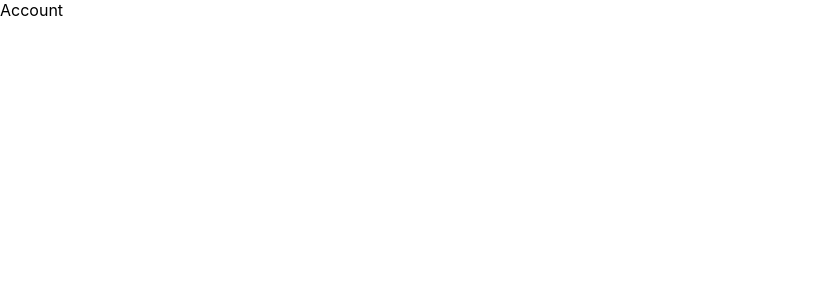
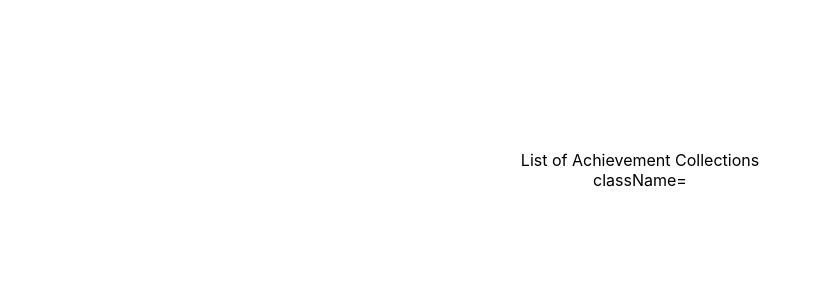
Before and after one commit to 4rcher0116/cooking-companion, a React (Create React App) app: page /userAccount in a window 1280 px wide. Shown: the top 300 px of the page, without its empty margins (0-822 px from the left). Built offline with nearby package versions, Linux system fonts and the light colour scheme.

Commit message:
Profile Icon with Achievement Page

```diff
--- a/src/views/Account.tsx
+++ b/src/views/Account.tsx
@@ -1,8 +1,17 @@
 import React from 'react'
+import styles from "./styles/_Account.module.css"
 
 const Account = () => {
   return (
-    <div>Account</div>
+    <div className={styles.accountContainer}>
+      <div className={styles.headerContent}>
+        <div className={styles.headerText}> List of Achievement Collections</div>
+      </div>
+
+      <div> className={styles.body}
+
+      </div>
+    </div>
   )
 }
 
--- a/src/views/Dashboard.tsx
+++ b/src/views/Dashboard.tsx
@@ -1,18 +1,24 @@
 import React from "react";
 import styles from "./styles/_Dashboard.module.css";
-import { Button, Modal } from "@mui/material";
+import { Button, Icon, IconButton, Modal } from "@mui/material";
 import LeaderboardScreen from "../components/DashboardModules/LeaderboardScreen";
 import RecipeDashboard from "../components/DashboardModules/RecipeDashboard";
+import PermIdentityIcon from '@mui/icons-material/PermIdentity';
+import { useNavigate } from "react-router-dom";
 
 const Dashboard = () => {
   const [open, setOpen] = React.useState(false);
   const handleOpen = () => setOpen(true);
   const handleClose = () => setOpen(false);
+  let navigate = useNavigate();
 
   return (
     <div className={styles.dashboardContent}>
       <div className={styles.headerContent}>
         <p className={styles.headerText}>Cooking Companion</p>
+        <IconButton className={styles.iconButtonStyles}
+          onClick={()=> {navigate("/userAccount")}}>
+          <PermIdentityIcon></PermIdentityIcon></IconButton>
       </div>
       <div className={styles.body}>
         <div className={styles.recipeDashboardContainer}>
--- /dev/null
+++ b/src/views/styles/_Account.module.css
@@ -0,0 +1,15 @@
+.accountContainer{
+    padding-top: 150px;
+    min-height: 100vh;
+    display: flex;
+    flex-direction: column;
+    align-items: center;
+    background: white;
+}
+
+.header{
+    font-size:32px;
+    font-weight: bold;
+    text-align: center;
+    marigin: 40px 0 20px 0;
+}
--- a/src/views/styles/_Dashboard.module.css
+++ b/src/views/styles/_Dashboard.module.css
@@ -6,6 +6,12 @@
 
 .headerContent {
     border-bottom: 5px solid black;
+    display:flex;
+    flex-direction: row;
+    justify-content: space-between;
+    align-items: center;
+
+
 
     .headerText {
         font-size: 5vh;
@@ -77,3 +83,12 @@
         color: white;
     }
 }
+
+.iconButtonStyles{
+    height: fit-content;
+    width: fit-content;
+
+    border-radius: 50% !important;
+    border: 2px solid black !important;
+    padding: 3px !important;
+}
```
